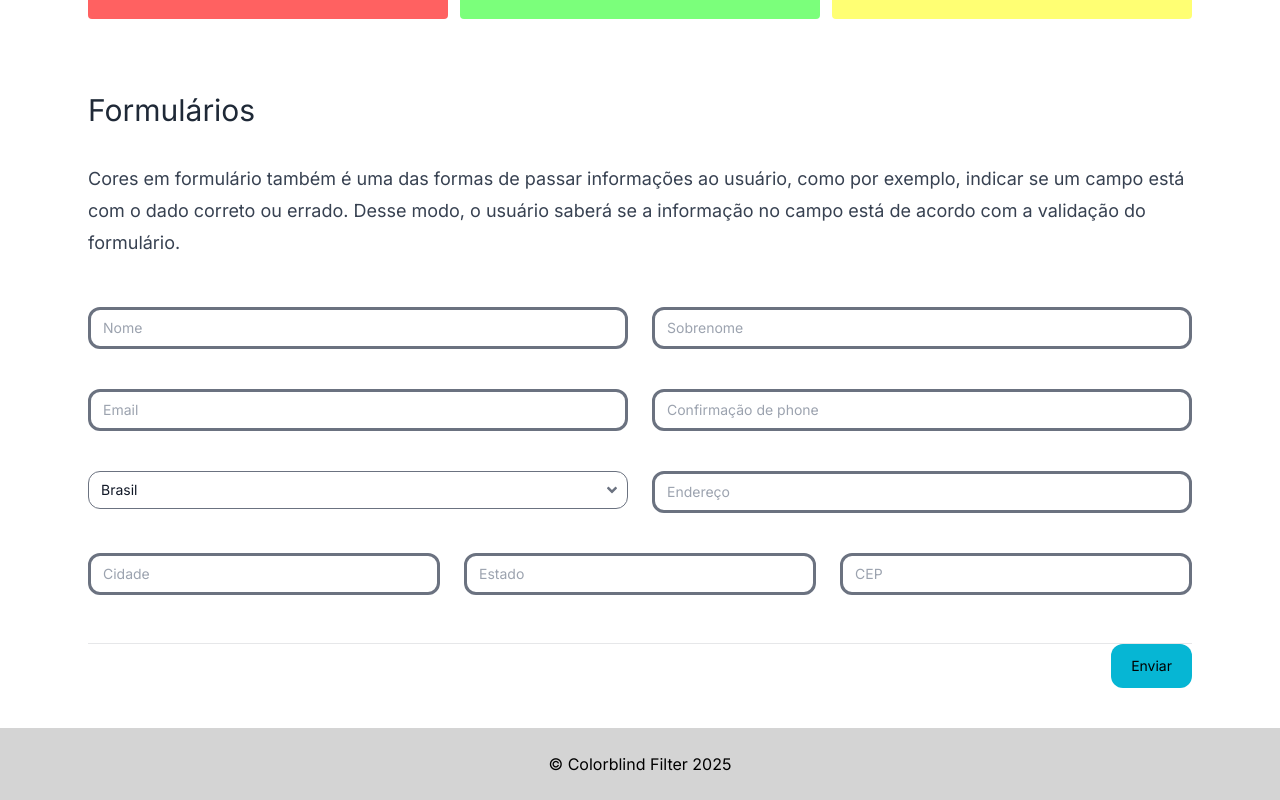
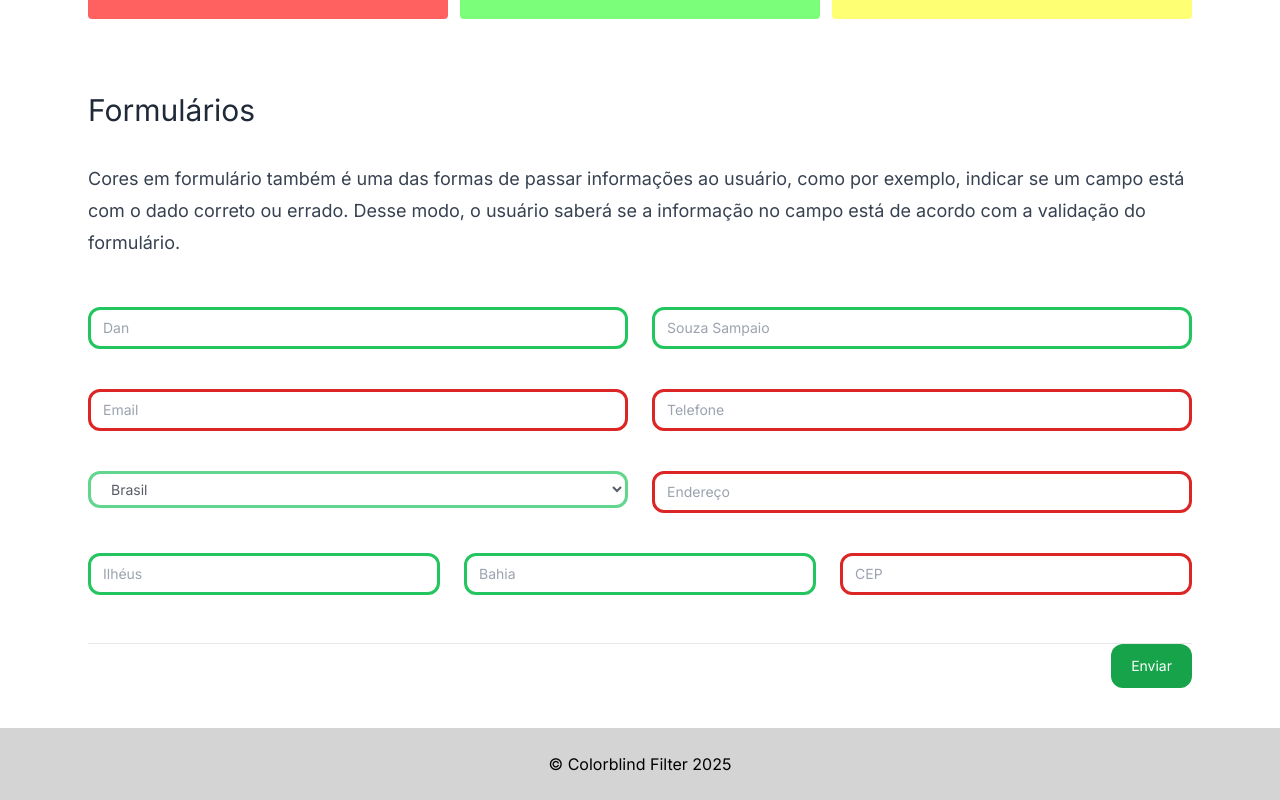
Before and after one commit to danssampaio/colorblind-filter, a Next.js app: page /components-page in a window 1280 px wide. Shown: the part 1361-2161 px from the top of the page. Built offline with nearby package versions, Linux system fonts and the light colour scheme; no server answers.

Commit message:
form disabled

```diff
--- a/src/app/components/components-test/form/index.tsx
+++ b/src/app/components/components-test/form/index.tsx
@@ -58,14 +58,9 @@ export const Form = () => {
                   id="first-name"
                   type="text"
                   autoComplete="given-name"
-                  placeholder="Nome"
-                  className={`block w-full bg-white px-3 py-1.5 text-base text-gray-900 focus:outline-cyan-600 sm:text-sm/6 border-[3px] p-3 rounded-xl  ${
-                    errors.name
-                      ? "border-red-600"
-                      : !errors.name && (dirtyFields.name || isSubmitted)
-                      ? "border-green-600"
-                      : "border-gray-500"
-                  }`}
+                  placeholder="Dan"
+                  disabled
+                  className={`block w-full bg-white px-3 py-1.5 text-base text-gray-900 focus:outline-cyan-600 sm:text-sm/6 border-[3px] p-3 rounded-xl border-green-500`}
                   {...register("name")}
                 />
               </div>
@@ -77,14 +72,9 @@ export const Form = () => {
                   id="last-name"
                   type="text"
                   autoComplete="last-name"
-                  placeholder="Sobrenome"
-                  className={`block w-full bg-white px-3 py-1.5 text-base text-gray-900 focus:outline-cyan-600 sm:text-sm/6 border-[3px] p-3 rounded-xl  ${
-                    errors.lastname
-                      ? "border-red-600"
-                      : !errors.lastname && (dirtyFields.lastname || isSubmitted)
-                      ? "border-green-600"
-                      : "border-gray-500"
-                  }`}
+                  placeholder="Souza Sampaio"
+                  disabled
+                  className={`block w-full bg-white px-3 py-1.5 text-base text-gray-900 focus:outline-cyan-600 sm:text-sm/6 border-[3px] p-3 rounded-xl border-green-500`}
                   {...register("lastname")}
                 />
               </div>
@@ -97,13 +87,8 @@ export const Form = () => {
                   type="email"
                   autoComplete="email"
                   placeholder="Email"
-                  className={`block w-full bg-white px-3 py-1.5 text-base text-gray-900 focus:outline-cyan-600 sm:text-sm/6 border-[3px] p-3 rounded-xl  ${
-                    errors.email
-                      ? "border-red-600"
-                      : !errors.email && (dirtyFields.email || isSubmitted)
-                      ? "border-green-600"
-                      : "border-gray-500"
-                  }`}
+                  disabled
+                  className={`block w-full bg-white px-3 py-1.5 text-base text-gray-900 focus:outline-cyan-600 sm:text-sm/6 border-[3px] p-3 rounded-xl border-red-600`}
                   {...register("email")}
                 />
               </div>
@@ -115,14 +100,9 @@ export const Form = () => {
                   id="phone"
                   type="phone"
                   autoComplete="phone"
-                  placeholder="Confirmação de phone"
-                  className={`block w-full bg-white px-3 py-1.5 text-base text-gray-900 focus:outline-cyan-600 sm:text-sm/6 border-[3px] p-3 rounded-xl  ${
-                    errors.phone
-                      ? "border-red-600"
-                      : !errors.phone && (dirtyFields.phone || isSubmitted)
-                      ? "border-green-600"
-                      : "border-gray-500"
-                  }`}
+                  placeholder="Telefone"
+                  disabled
+                  className={`block w-full bg-white px-3 py-1.5 text-base text-gray-900 focus:outline-cyan-600 sm:text-sm/6 border-[3px] p-3 rounded-xl border-red-600`}
                   {...register("phone")}
                 />
               </div>
@@ -133,16 +113,12 @@ export const Form = () => {
                 <select
                   id="country"
                   autoComplete="country-name"
-                  className="col-start-1 row-start-1 w-full appearance-none bg-white py-1.5 pr-8 pl-3 text-base text-gray-900 focus:outline-cyan-600 sm:text-sm/6 border border-gray-500 p-3 rounded-xl"
-                >
+                  disabled
+                  className={`block w-full bg-white px-4 py-1.5 text-base text-gray-900 focus:outline-cyan-600 sm:text-sm/6 border-[3px] p-3 rounded-xl border-green-500`}>
                   <option>Brasil</option>
                   <option>Canada</option>
                   <option>Portugal</option>
                 </select>
-                <FaAngleDown
-                  aria-hidden="true"
-                  className="pointer-events-none col-start-1 row-start-1 mr-2 size-5 self-center justify-self-end text-gray-500 sm:size-4"
-                />
               </div>
             </div>
 
@@ -153,13 +129,8 @@ export const Form = () => {
                   type="text"
                   autoComplete="street-address"
                   placeholder="Endereço"
-                  className={`block w-full bg-white px-3 py-1.5 text-base text-gray-900 focus:outline-cyan-600 sm:text-sm/6 border-[3px] p-3 rounded-xl  ${
-                    errors.streetAdress
-                      ? "border-red-600"
-                      : !errors.streetAdress && (dirtyFields.streetAdress || isSubmitted)
-                      ? "border-green-600"
-                      : "border-gray-500"
-                  }`}
+                  disabled
+                  className={`block w-full bg-white px-3 py-1.5 text-base text-gray-900 focus:outline-cyan-600 sm:text-sm/6 border-[3px] p-3 rounded-xl border-red-600`}
                   {...register("streetAdress")}
                 />
               </div>
@@ -171,14 +142,9 @@ export const Form = () => {
                   id="city"
                   type="text"
                   autoComplete="address-level2"
-                  placeholder="Cidade"
-                  className={`block w-full bg-white px-3 py-1.5 text-base text-gray-900 focus:outline-cyan-600 sm:text-sm/6 border-[3px] p-3 rounded-xl  ${
-                    errors.city
-                      ? "border-red-600"
-                      : !errors.city && (dirtyFields.city || isSubmitted)
-                      ? "border-green-600"
-                      : "border-gray-500"
-                  }`}
+                  placeholder="Ilhéus"
+                  disabled
+                  className={`block w-full bg-white px-3 py-1.5 text-base text-gray-900 focus:outline-cyan-600 sm:text-sm/6 border-[3px] p-3 rounded-xl border-green-500`}
                   {...register("city")}
                 />
               </div>
@@ -190,14 +156,9 @@ export const Form = () => {
                   id="state"
                   type="text"
                   autoComplete="address-level1"
-                  placeholder="Estado"
-                  className={`block w-full bg-white px-3 py-1.5 text-base text-gray-900 focus:outline-cyan-600 sm:text-sm/6 border-[3px] p-3 rounded-xl  ${
-                    errors.state
-                      ? "border-red-600"
-                      : !errors.state && (dirtyFields.state || isSubmitted)
-                      ? "border-green-600"
-                      : "border-gray-500"
-                  }`}
+                  placeholder="Bahia"
+                  disabled
+                  className={`block w-full bg-white px-3 py-1.5 text-base text-gray-900 focus:outline-cyan-600 sm:text-sm/6 border-[3px] p-3 rounded-xl border-green-500`}
                   {...register("state")}
                 />
               </div>
@@ -210,13 +171,8 @@ export const Form = () => {
                   type="text"
                   autoComplete="cep"
                   placeholder="CEP"
-                  className={`block w-full bg-white px-3 py-1.5 text-base text-gray-900 focus:outline-cyan-600 sm:text-sm/6 border-[3px] p-3 rounded-xl  ${
-                    errors.cep
-                      ? "border-red-600"
-                      : !errors.cep && (dirtyFields.cep || isSubmitted)
-                      ? "border-green-600"
-                      : "border-gray-500"
-                  }`}
+                  disabled
+                  className={`block w-full bg-white px-3 py-1.5 text-base text-gray-900 focus:outline-cyan-600 sm:text-sm/6 border-[3px] p-3 rounded-xl border-red-600`}
                   {...register("cep")}
                 />
               </div>
@@ -225,7 +181,7 @@ export const Form = () => {
         </div>
       </div>
       <div className="flex justify-end">
-        <button className="text-sm rounded-xl py-3 px-5 bg-cyan-500 active:bg-cyan-600">
+        <button disabled className="text-sm rounded-xl py-3 px-5 bg-green-600 text-white">
           Enviar
         </button>
       </div>
```
